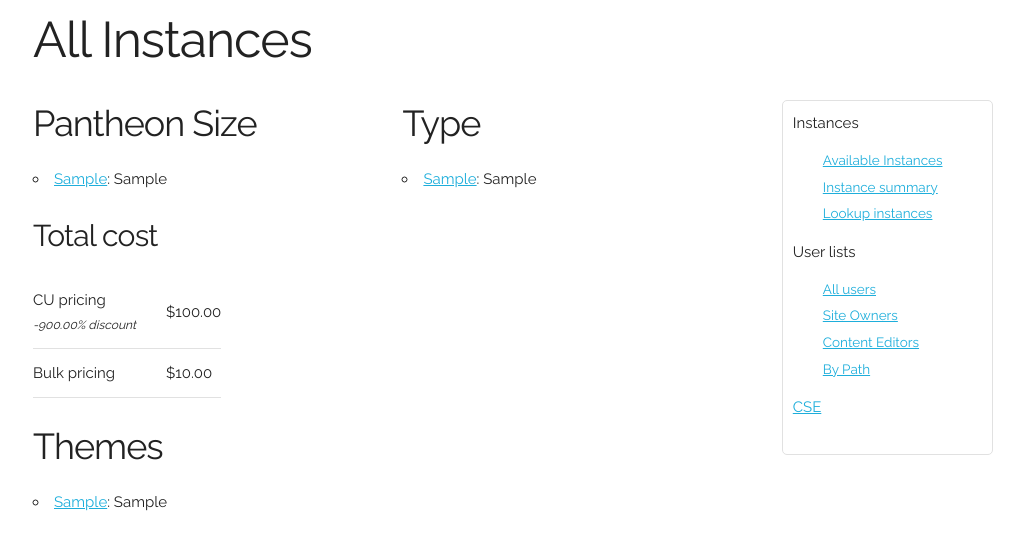
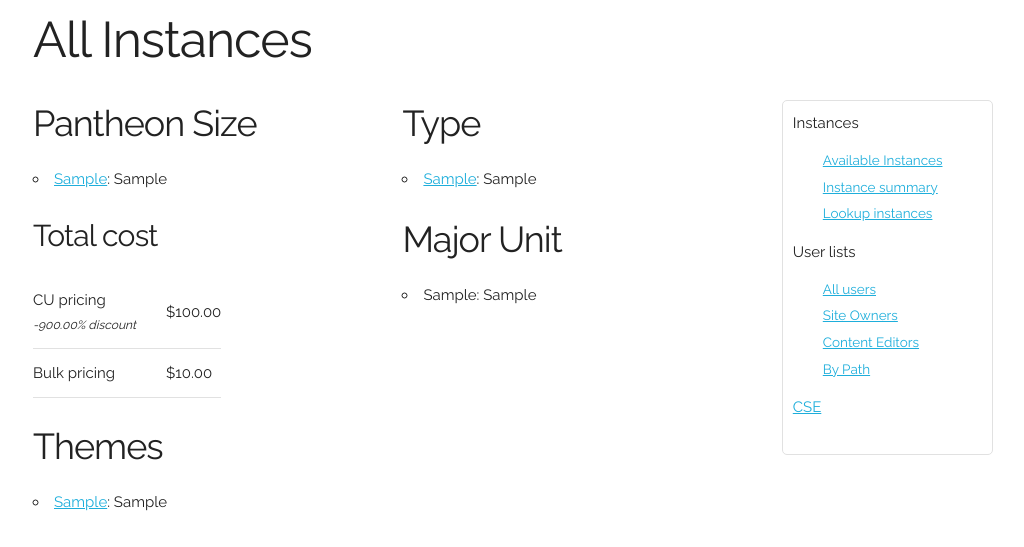
Before and after one commit to CuBoulder/atlas, a Python web app: template atlas_admin/templates/instances/summary.html in a window 1280 px wide. Shown: the part 44-591 px from the top of the page, without its empty margins (127-1151 px from the left). Run offline with Jinja, Linux system fonts and the light colour scheme; the template is opened without the code that fills it: most values are stand-ins (such as "Sample title", 1, 10 or a date in 2020).

Commit message:
new: Add major unit to instance summaries. Resolved #629

```diff
--- a/atlas_admin/__init__.py
+++ b/atlas_admin/__init__.py
@@ -87,6 +87,12 @@ def instances_type(siteType=None):
     return render_template('instances/type.html', instanceList=instanceList, siteType=siteType)
 
 
+@atlas_admin.route('/instances/m/<major_unit>')
+def instances_major_unit(major_unit=None):
+    instanceList = helpers.instances(major_unit=major_unit)
+    return render_template('instances/type.html', instanceList=instanceList, major_unit=major_unit)
+
+
 @atlas_admin.route('/instances/p/<pantheonSize>')
 def instances_pantheon(pantheonSize=None):
     instanceList = helpers.instances(pantheonSize=pantheonSize)
--- a/atlas_admin/templates/instances/summary.html
+++ b/atlas_admin/templates/instances/summary.html
@@ -41,16 +41,24 @@
         </ul>
         {% endif %}
     </div>
+    <div class="columns six">
         {%- if summaryInstances.site_type -%}
-    <div class="columns six">
         <h3>Type</h3>
         <ul>
             {% for k,v in summaryInstances.site_type.items() %}
             <li><a href="{{ url_for('.index') }}instances/t/{{ k }}">{{ k }}</a>: {{ v }}</li>
             {% endfor %}
         </ul>
+        {% endif %}
+        {%- if summaryInstances.major_unit -%}
+        <h3>Major Unit</h3>
+        <ul>
+            {% for k,v in summaryInstances.major_unit.items() %}
+            <li>{{ k }}: {{ v }}</li>
+            {% endfor %}
+        </ul>
+        {% endif %}
     </div>
-    {% endif %}
 </div>
 {%- else -%}
 <p>There are no instances.</p>
--- a/atlas_admin/templates/instances/type.html
+++ b/atlas_admin/templates/instances/type.html
@@ -1,6 +1,6 @@
 {% extends "base.html" %}
 
-{% block title %}{%- if siteType -%}{{ siteType }}{%- elif siteStatus -%}{{ siteStatus }}{%-  else -%}All{% endif %}
+{% block title %}{%- if siteType -%}{{ siteType }}{%- elif siteStatus -%}{{ siteStatus }}{%- elif major_unit -%}{{ major_unit }}{%-  else -%}All{% endif %}
 instances{% endblock %}
 
 {% block content %}
```
Also changed, not shown: atlas_admin/helpers.py (+9 -1 lines). Lines whose indentation alone changed are shown as unchanged.
